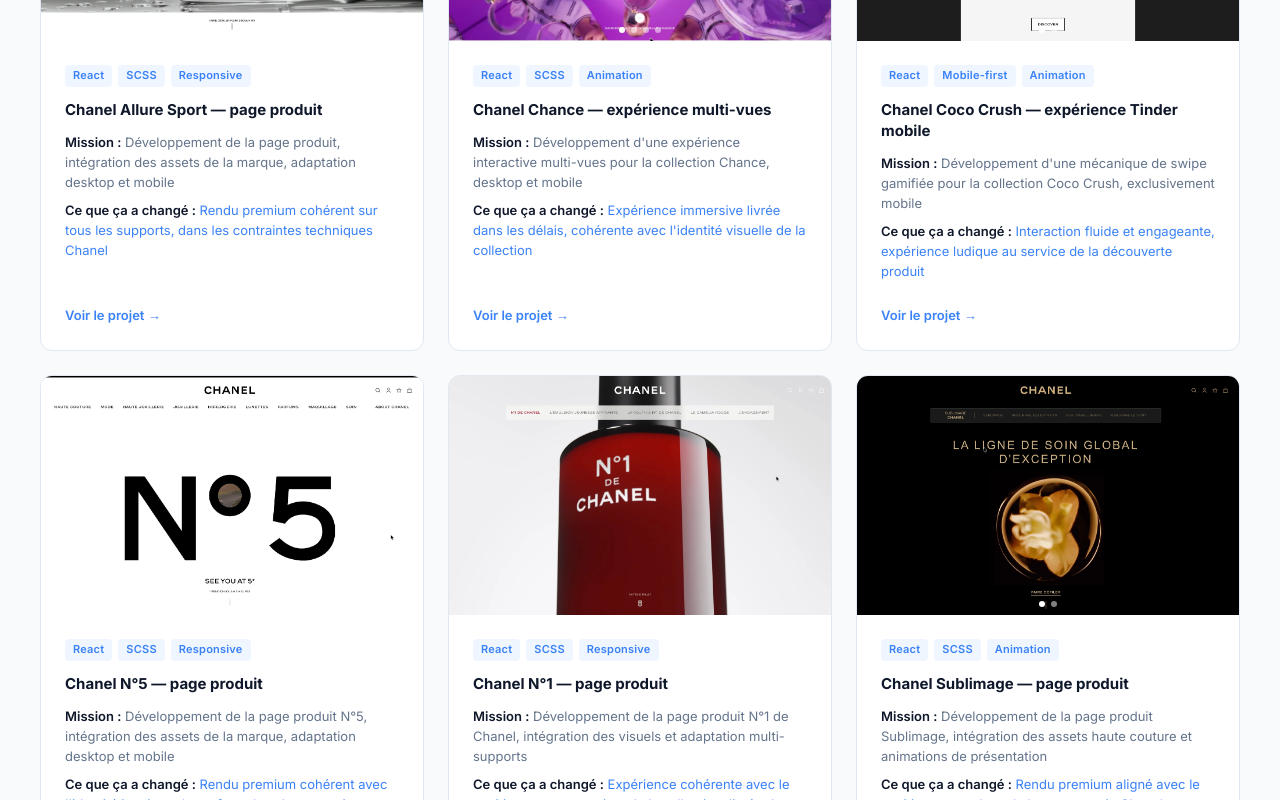
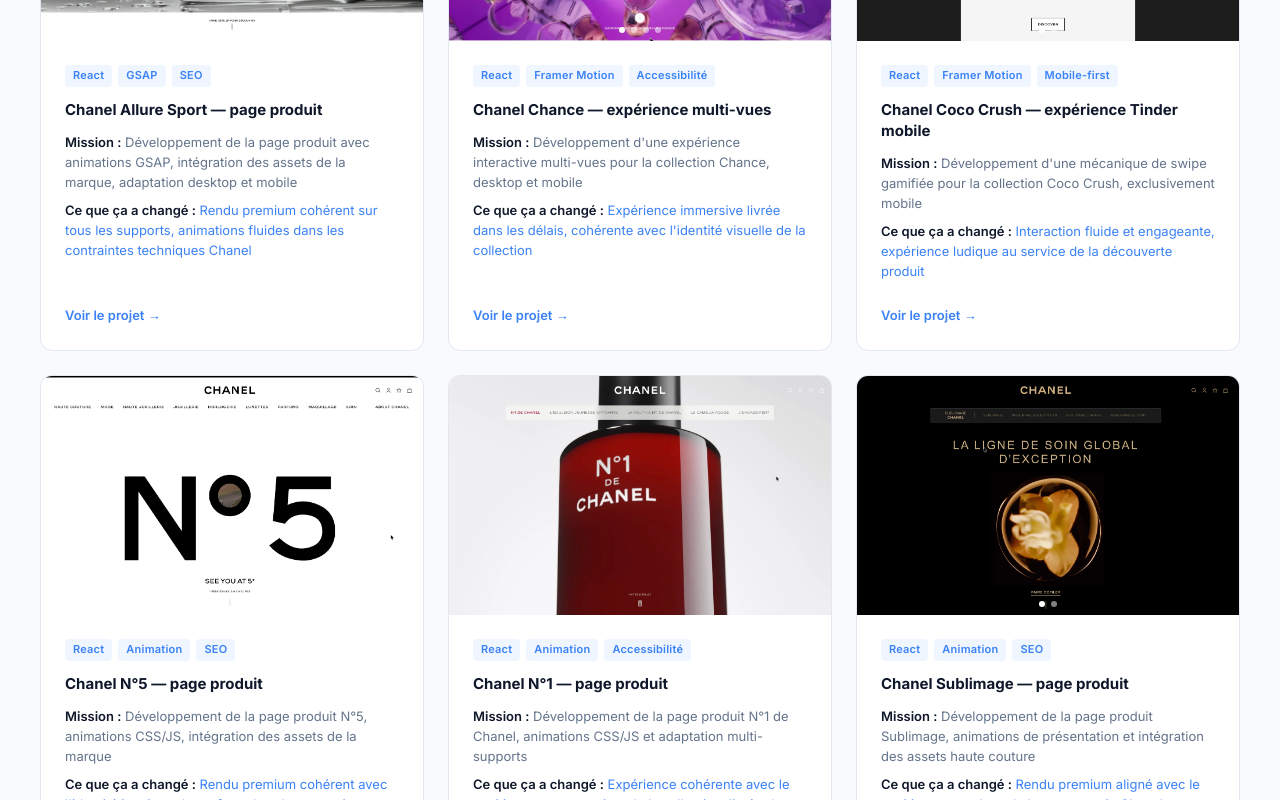
Before and after one commit to adrienvidal/portfolio-2026, a React (Vite) app: page /projets in a window 1280 px wide. Shown: the part 500-1300 px from the top of the page. Built offline with nearby package versions, Linux system fonts and the light colour scheme.

Commit message:
update content

```diff
--- a/src/data/content.tsx
+++ b/src/data/content.tsx
@@ -172,105 +172,115 @@
     href: '/lab'
   },
   items: [
+    // ─── GSAP — le plus technique, le plus différenciant
     {
       title: 'Chanel Allure Sport — page produit',
-      tags: ['React', 'SCSS', 'Responsive'],
-      role: 'Développement de la page produit, intégration des assets de la marque, adaptation desktop et mobile',
-      result:
-        'Rendu premium cohérent sur tous les supports, dans les contraintes techniques Chanel',
+      tags: ['React', 'GSAP', 'SEO'],
+      role: 'Développement de la page produit avec animations GSAP, intégration des assets de la marque, adaptation desktop et mobile',
+      result: 'Rendu premium cohérent sur tous les supports, animations fluides dans les contraintes techniques Chanel',
       images: ['/projects/allure-sport/chanel-allure-desk.webp'],
-      link: "https://www.chanel.com/fr/parfums/allure-homme-sport/"
+      link: 'https://www.chanel.com/fr/parfums/allure-homme-sport/'
     },
+
+    // ─── Framer Motion — expérience la plus riche visuellement (4 visuels)
     {
       title: 'Chanel Chance — expérience multi-vues',
-      tags: ['React', 'SCSS', 'Animation'],
+      tags: ['React', 'Framer Motion', 'Accessibilité'],
       role: "Développement d'une expérience interactive multi-vues pour la collection Chance, desktop et mobile",
-      result:
-        "Expérience immersive livrée dans les délais, cohérente avec l'identité visuelle de la collection",
+      result: "Expérience immersive livrée dans les délais, cohérente avec l'identité visuelle de la collection",
       images: [
         '/projects/chance/chanel-chance-desk0.webp',
         '/projects/chance/chanel-chance-desk1.webp',
         '/projects/chance/chanel-chance-desk2.webp',
         '/projects/chance/chanel-chance-desk3.webp'
       ],
-      link: "https://www.chanel.com/fr/parfums/chance/eau-splendide/"
+      link: 'https://www.chanel.com/fr/parfums/chance/eau-splendide/'
     },
+
+    // ─── Framer Motion — le cas d'usage le plus mémorable (swipe gamifié)
     {
       title: 'Chanel Coco Crush — expérience Tinder mobile',
-      tags: ['React', 'Mobile-first', 'Animation'],
+      tags: ['React', 'Framer Motion', 'Mobile-first'],
       role: "Développement d'une mécanique de swipe gamifiée pour la collection Coco Crush, exclusivement mobile",
-      result:
-        'Interaction fluide et engageante, expérience ludique au service de la découverte produit',
+      result: 'Interaction fluide et engageante, expérience ludique au service de la découverte produit',
       images: [
         '/projects/coco-crush-tinder/chanel-cococrush-desk1.webp',
         '/projects/coco-crush-tinder/chanel-cococrush-desk2.webp'
       ],
-      link: "https://www.chanel.com/gb/fine-jewellery/find-your-crush/?previewdate=2024-02-02T20%3A38"
+      link: 'https://www.chanel.com/gb/fine-jewellery/find-your-crush/?previewdate=2024-02-02T20%3A38'
     },
+
+    // ─── Animation CSS/JS — le nom le plus iconique
     {
       title: 'Chanel N°5 — page produit',
-      tags: ['React', 'SCSS', 'Responsive'],
-      role: 'Développement de la page produit N°5, intégration des assets de la marque, adaptation desktop et mobile',
-      result:
-        "Rendu premium cohérent avec l'identité iconique du parfum, dans les contraintes techniques Chanel",
+      tags: ['React', 'Animation', 'SEO'],
+      role: 'Développement de la page produit N°5, animations CSS/JS, intégration des assets de la marque',
+      result: "Rendu premium cohérent avec l'identité iconique du parfum, dans les contraintes techniques Chanel",
       images: ['/projects/n5/chanel-n5-desk1.webp'],
-      link: "https://www.chanel.com/fr/parfums/chanel-number-5/"
+      link: 'https://www.chanel.com/fr/parfums/chanel-number-5/'
     },
+
+    // ─── Animation CSS/JS — soin premium
     {
       title: 'Chanel N°1 — page produit',
-      tags: ['React', 'SCSS', 'Responsive'],
-      role: 'Développement de la page produit N°1 de Chanel, intégration des visuels et adaptation multi-supports',
-      result:
-        'Expérience cohérente avec le positionnement premium de la collection, livrée dans les délais',
+      tags: ['React', 'Animation', 'Accessibilité'],
+      role: 'Développement de la page produit N°1 de Chanel, animations CSS/JS et adaptation multi-supports',
+      result: 'Expérience cohérente avec le positionnement premium de la collection, livrée dans les délais',
       images: ['/projects/n1/chanel-n1-desk1.webp'],
-      link: "https://www.chanel.com/fr/soins/n1-de-chanel/"
+      link: 'https://www.chanel.com/fr/soins/n1-de-chanel/'
     },
+
+    // ─── Animation CSS/JS — luxe soin
     {
       title: 'Chanel Sublimage — page produit',
-      tags: ['React', 'SCSS', 'Animation'],
-      role: 'Développement de la page produit Sublimage, intégration des assets haute couture et animations de présentation',
+      tags: ['React', 'Animation', 'SEO'],
+      role: 'Développement de la page produit Sublimage, animations de présentation et intégration des assets haute couture',
       result: 'Rendu premium aligné avec le positionnement luxe de la gamme soin Chanel',
       images: [
         '/projects/sublimage/chanel-sublimage-desk1.webp',
         '/projects/sublimage/chanel-sublimage-desk2.webp'
       ],
-      link: "https://www.chanel.com/fr/soins/sublimage/"
+      link: 'https://www.chanel.com/fr/soins/sublimage/'
     },
+
+    // ─── Animation CSS/JS — maquillage
     {
       title: 'Chanel 31 Le Rouge — page produit',
-      tags: ['React', 'SCSS', 'Responsive'],
-      role: 'Développement de la page produit 31 Le Rouge, intégration des visuels et cohérence desktop / mobile',
-      result:
-        'Page produit livrée dans les contraintes de la marque, rendu visuel irréprochable',
+      tags: ['React', 'Animation', 'Accessibilité'],
+      role: 'Développement de la page produit 31 Le Rouge, animations CSS/JS et cohérence desktop / mobile',
+      result: 'Page produit livrée dans les contraintes de la marque, rendu visuel irréprochable',
       images: ['/projects/31lerouge/chanel-31lerouge-desk1.webp'],
-      link: "https://www.chanel.com/fr/maquillage/31-le-rouge/"
+      link: 'https://www.chanel.com/fr/maquillage/31-le-rouge/'
     },
+
+    // ─── Animation CSS/JS — expérience éditoriale campagne
     {
       title: 'Chanel Look This Way — expérience éditoriale',
-      tags: ['React', 'SCSS', 'Animation'],
+      tags: ['React', 'Animation', 'SEO'],
       role: "Développement d'une expérience éditoriale immersive pour la campagne Look This Way, desktop et mobile",
-      result:
-        "Expérience visuelle engageante livrée dans les délais, cohérente avec l'identité de la campagne",
+      result: "Expérience visuelle engageante livrée dans les délais, cohérente avec l'identité de la campagne",
       images: ['/projects/lookthisway/chanel-lookthisway-desk1.webp'],
-      link: "https://www.chanel.com/gb/makeup/look-this-way/genderless-beauty/"
+      link: 'https://www.chanel.com/gb/makeup/look-this-way/genderless-beauty/'
     },
+
+    // ─── Storytelling — page éditoriale savoir-faire
     {
       title: 'Chanel Manufacture — page éditoriale',
-      tags: ['React', 'SCSS', 'Storytelling'],
+      tags: ['React', 'Animation', 'Accessibilité'],
       role: "Développement d'une page éditoriale dédiée aux savoir-faire de la Manufacture Chanel",
-      result:
-        "Mise en valeur des métiers d'art Chanel, rendu soigné et adaptation mobile réussie",
+      result: "Mise en valeur des métiers d'art Chanel, rendu soigné et adaptation mobile réussie",
       images: ['/projects/manufacture/chanel-manufacture-desk1.webp'],
-      link: "https://www.chanel.com/fr/horlogerie/manufacture-horlogere/?previewdate=2025-08-27T08%3A01"
+      link: 'https://www.chanel.com/fr/horlogerie/manufacture-horlogere/?previewdate=2025-08-27T08%3A01'
     },
+
+    // ─── Institutionnel — SEO + accessibilité au premier plan
     {
       title: 'Chanel CSR — page engagements',
-      tags: ['React', 'SCSS', 'Responsive'],
-      role: 'Développement de la page RSE Chanel, structuration du contenu et intégration des visuels institutionnels',
-      result:
-        'Page institutionnelle claire et accessible, cohérente avec les standards de communication Chanel',
+      tags: ['React', 'SEO', 'Accessibilité'],
+      role: 'Développement de la page RSE Chanel, structuration du contenu, intégration des visuels institutionnels',
+      result: 'Page institutionnelle claire et accessible, cohérente avec les standards de communication Chanel',
       images: ['/projects/csr/chanel-csr-desk1.webp'],
-      link: "https://www.chanel.com/fr/developpement-durable/"
+      link: 'https://www.chanel.com/fr/developpement-durable/'
     }
     // {
     //   title: 'Landing e-commerce — mode premium',
```
